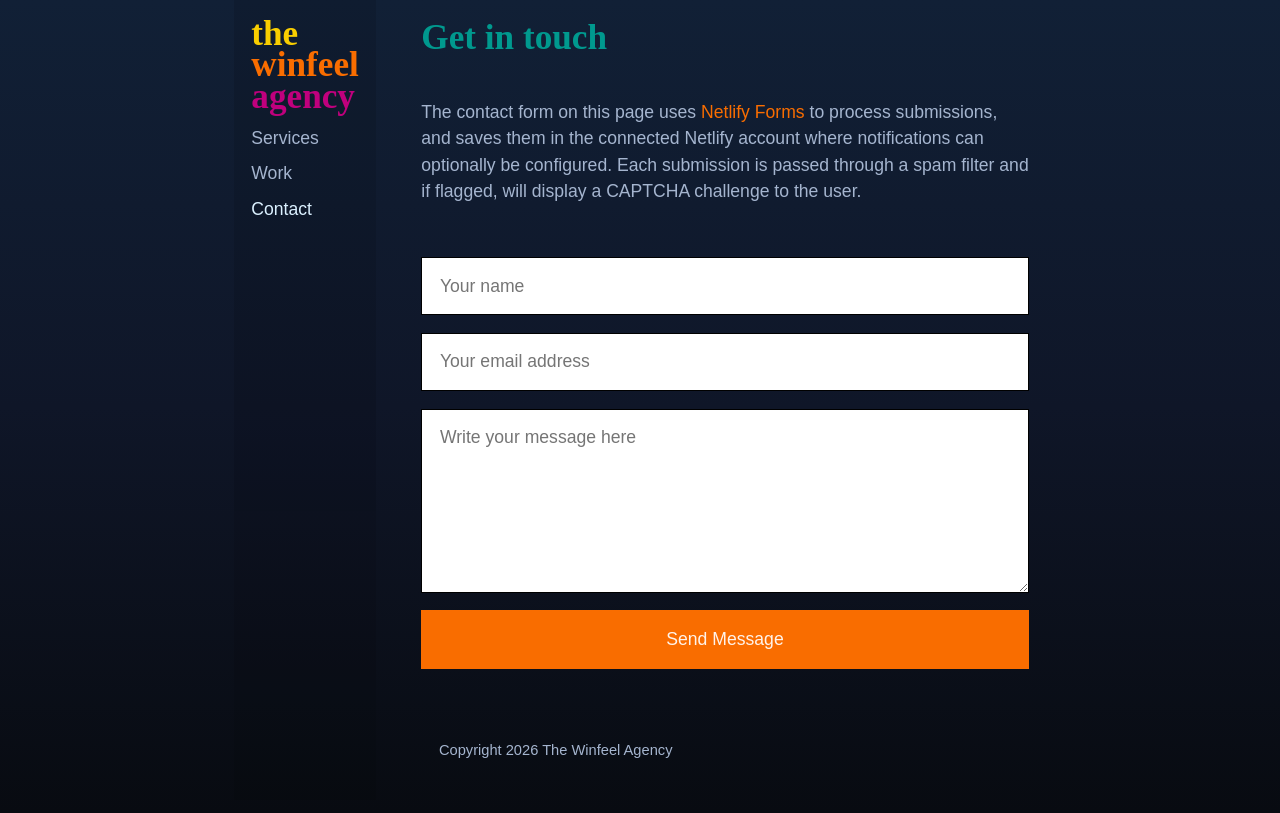
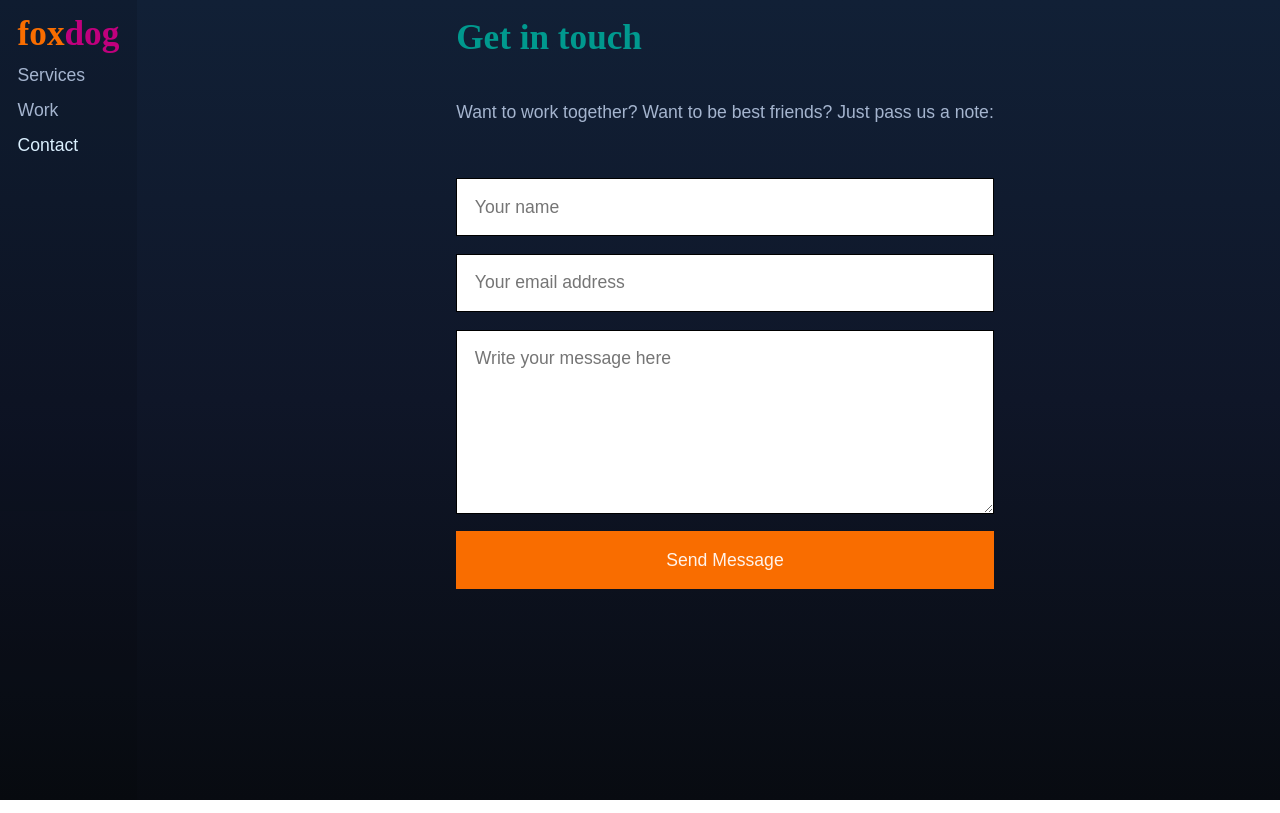
Before and after one commit to kylepfeeley/foxdog, an Eleventy site: page pages/contact.md in a window 1280 px wide. Built offline with nearby package versions, Linux system fonts and the light colour scheme; Eleventy itself is replaced by a stand-in of ours; files that its build step writes are made by us from their sources.

Commit message:
Putting variables in separate file (might delete later)

```diff
--- a/_includes/assets/css/inline.css
+++ b/_includes/assets/css/inline.css
@@ -1,43 +1,4 @@
-:root {
-    /* Colors */
-    --ink: #1c1e22;
-    --slate: #393e46;
-    --smoke: #758194;
-    --fog: #a5b5cf;
-    --cornflower: #3554B0;
-    --cobalt: #1338A8;
-    --orange: #f96d00;
-    --gold: #F9CE00;
-    --white: #fff3ea;
-    --charcoal: #222831;
-    --fuchsia: #C0007D;
-    --fuchsia-dark: #8c0061;
-    --teal: #00998E;
-    --teal-dark: #00786F;
-	--primary: var(--orange);
-	--secondary: var(--teal);
-    --tertiary: var(--smoke);
-	--background: var(--charcoal);
-    --xs: 250px;
-    --sm: 500px;
-    --md: 750px;
-    --lg: 1000px;
-    --xl: 1250px;
-
-    /* Fonts */
-    --rustica-light-style: normal;
-    --rustica-light-weight: 100;
-    --rustica-light-family: rustica, sans-serif;
-    --rustica-light-italic-style: italic;
-    --rustica-light-italic-weight: 100;
-    --rustica-light-italic-family: rustica, sans-serif;
-    --new-kansas-bold-style: normal;
-    --new-kansas-bold-weight: 700;
-    --new-kansas-bold-family: kansasnew, serif;
-    --rustica-bold-style: normal;
-    --rustica-bold-weight: 700;
-    --rustica-bold-family: rustica, sans-serif;
-}
+@import url('variables.css');
 
 *, *:before, *:after {
   -webkit-box-sizing: border-box;
@@ -158,7 +119,7 @@ code {
 
 a[href],
 a[href]:visited {
-	color: var(--primary);
+	color: inherit;
 }
 
 a[href]:hover,
@@ -172,8 +133,7 @@ img {
 }
 
 header,
-main,
-footer {
+main {
 	padding: 1em;
 }
 
@@ -260,6 +220,8 @@ header nav li a[data-current="current item"] {
     header {
         align-items: flex-start;
         position: fixed;
+        left: 0;
+        z-index: 10;
         background-color: rgba(0,0,0,.1);
         height: 100vh;
     }
@@ -474,10 +436,9 @@ main > section > article > * {
 }
 
 /* Many Pages */
-.about-page, .work-page, .services-page, .contact-page {
-    align-items: flex-start;
+main {
+    align-items: start;
 }
-
 /* About Page */
 
 /* Services Page */
--- /dev/null
+++ b/_includes/assets/css/variables.css
@@ -0,0 +1,40 @@
+:root {
+    /* Colors */
+    --ink: #1c1e22;
+    --slate: #393e46;
+    --smoke: #758194;
+    --fog: #a5b5cf;
+    --cornflower: #3554B0;
+    --cobalt: #1338A8;
+    --orange: #f96d00;
+    --gold: #F9CE00;
+    --white: #fff3ea;
+    --charcoal: #222831;
+    --fuchsia: #C0007D;
+    --fuchsia-dark: #8c0061;
+    --teal: #00998E;
+    --teal-dark: #00786F;
+	--primary: var(--orange);
+	--secondary: var(--teal);
+    --tertiary: var(--smoke);
+	--background: var(--charcoal);
+    --xs: 250px;
+    --sm: 500px;
+    --md: 750px;
+    --lg: 1000px;
+    --xl: 1250px;
+
+    /* Fonts */
+    --rustica-light-style: normal;
+    --rustica-light-weight: 100;
+    --rustica-light-family: rustica, sans-serif;
+    --rustica-light-italic-style: italic;
+    --rustica-light-italic-weight: 100;
+    --rustica-light-italic-family: rustica, sans-serif;
+    --new-kansas-bold-style: normal;
+    --new-kansas-bold-weight: 700;
+    --new-kansas-bold-family: kansasnew, serif;
+    --rustica-bold-style: normal;
+    --rustica-bold-weight: 700;
+    --rustica-bold-family: rustica, sans-serif;
+}
--- a/_includes/components/footer.njk
+++ /dev/null
@@ -1,5 +0,0 @@
-<footer>
-  <small>
-    Copyright {% year %} The Winfeel Agency
-  </small>
-</footer>
--- a/_includes/components/head.njk
+++ b/_includes/components/head.njk
@@ -6,6 +6,7 @@
   <meta name="description" content="{{ metaDescription or renderData.metaDescription or metadata.description }}">
   <script async src="https://identity.netlify.com/v1/netlify-identity-widget.js"></script>
   {% set css %}
+    {% include "assets/css/variables.css" %}
     {% include "assets/css/inline.css" %}
     <link rel="stylesheet" href="https://use.typekit.net/opx8xep.css">
   {% endset %}
--- a/_includes/layouts/base.njk
+++ b/_includes/layouts/base.njk
@@ -3,21 +3,18 @@
 
 	{% include "components/head.njk" %}
 
-	<body>
+	<body class="{{ page.url | replace("/", "") }}-page">
 
 		<header>
 			<h1>
 				<a href="{{ '/' | url }}">
-                    <span class="color-gold">the</span><br/> winfeel<br/>
-                    <span class="color-fuchsia">agency</span>
+                    <span class="color-orange">fox</span><span class="color-fuchsia">dog</span>
                 </a>
 			</h1>
 			{% include "components/nav.njk" %}
 		</header>
-
-		<main class="{{ page.url | replace("/", "") }}-page">
+		<main>
 			{{ layoutContent | safe }}
-            {% include "components/footer.njk" %}
 		</main>
 
 	</body>
--- a/pages/contact.md
+++ b/pages/contact.md
@@ -9,7 +9,4 @@ eleventyNavigation:
   key: Contact
   order: 3
 ---
-The contact form on this page uses [Netlify Forms](https://www.netlify.com/docs/form-handling/) to process submissions,
-and saves them in the connected Netlify account where notifications can
-optionally be configured. Each submission is passed through a spam filter and
-if flagged, will display a CAPTCHA challenge to the user.
+Want to work together? Want to be best friends? Just pass us a note:
```
Also changed, not shown: .eleventy.js.
